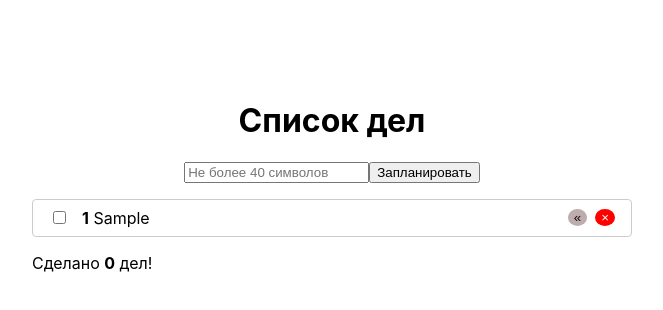
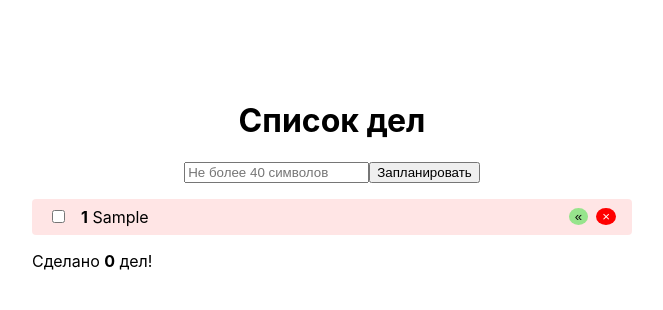
Before and after one commit to prostokolya94/todolist, a React (Create React App) app: page / in a window 1280 px wide. Both pictures are taken after typing "Sample" into the empty fields and a click on the button "Запланировать". Shown: the top 310 px of the page, without its empty margins (308-971 px from the left). Built offline with nearby package versions, Linux system fonts and the light colour scheme.

Commit message:
Изменение стилей

```diff
--- a/src/index.css
+++ b/src/index.css
@@ -25,7 +25,7 @@ code {
   border-radius: 50%;
 }
 .tfb {
-  background: rgb(191, 173, 173);
+  background: rgba(72, 227, 72, 0.568);
   color: rgb(10, 10, 10);
   border: 0ch;
   margin-left: auto;
@@ -39,7 +39,6 @@ code {
 
 .doneItem {
   margin-top: 5rem;
-  background: rgba(0, 0, 0, 1);
 }
 .header {
   display: flex;
--- a/src/todo/DoneItem.js
+++ b/src/todo/DoneItem.js
@@ -7,8 +7,8 @@ const styles = {
     alignItems: "center",
     padding: ".5rem 1rem",
     border: "2px solid #fff",
-    borderRadius: "1px",
-    background: "rgba(143, 233, 136, 1)",
+    borderRadius: "4px",
+    background: "rgba(0, 0, 255, 0.1)",
   },
   input: {
     marginRight: "1rem",
@@ -22,7 +22,7 @@ function DoneItem({ done, returnToDo }) {
         &nbsp;
         {done.title}
       </span>
-      <button onClick={() => returnToDo(done.id)}> Вернуть на доработку</button>
+      <button onClick={() => returnToDo(done.id)}> Переделать</button>
     </li>
   );
 }
--- a/src/todo/RemoveBtn.js
+++ b/src/todo/RemoveBtn.js
@@ -8,7 +8,7 @@ function RemoveBtn({ todo, removeTodo }) {
     classes.push("rm");
   }
   return (
-    <button className={classes.join("")} onClick={() => removeTodo(todo.id)}>
+    <button className={classes.join("")} onClick={() => removeTodo(todo.id)} title='Удалить'>
       &times;
     </button>
   );
--- a/src/todo/ToFixBtn.js
+++ b/src/todo/ToFixBtn.js
@@ -8,7 +8,7 @@ function ToFixBtn ({ todo, fixTodo }){
     classes.push("tfb");
   }
   return (
-    <button className={classes.join("")} onClick={() => fixTodo(todo.id)}>
+    <button className={classes.join("")} onClick={() => fixTodo(todo.id)} title ='Исправить'>
       &laquo;
     </button>
   );
--- a/src/todo/TodoItem.js
+++ b/src/todo/TodoItem.js
@@ -10,9 +10,10 @@ const styles = {
     justifyContent: "space-between",
     alignItems: "center",
     padding: ".5rem 1rem",
-    border: "1px solid #ccc",
+    border: "none",
     borderRadius: "4px",
     marginBottom: ".5rem",
+    background: "rgba(255, 0, 0, 0.1)"
   },
   input: {
     marginRight: "1rem",
@@ -34,6 +35,7 @@ function ToDoItem({ todo, index, onChange }) {
           checked={todo.completed}
           style={styles.input}
           onChange={() => onChange(todo.id)}
+          title="Отметить выполнение"
         />
         <strong>{index + 1}</strong>
         &nbsp;
```
